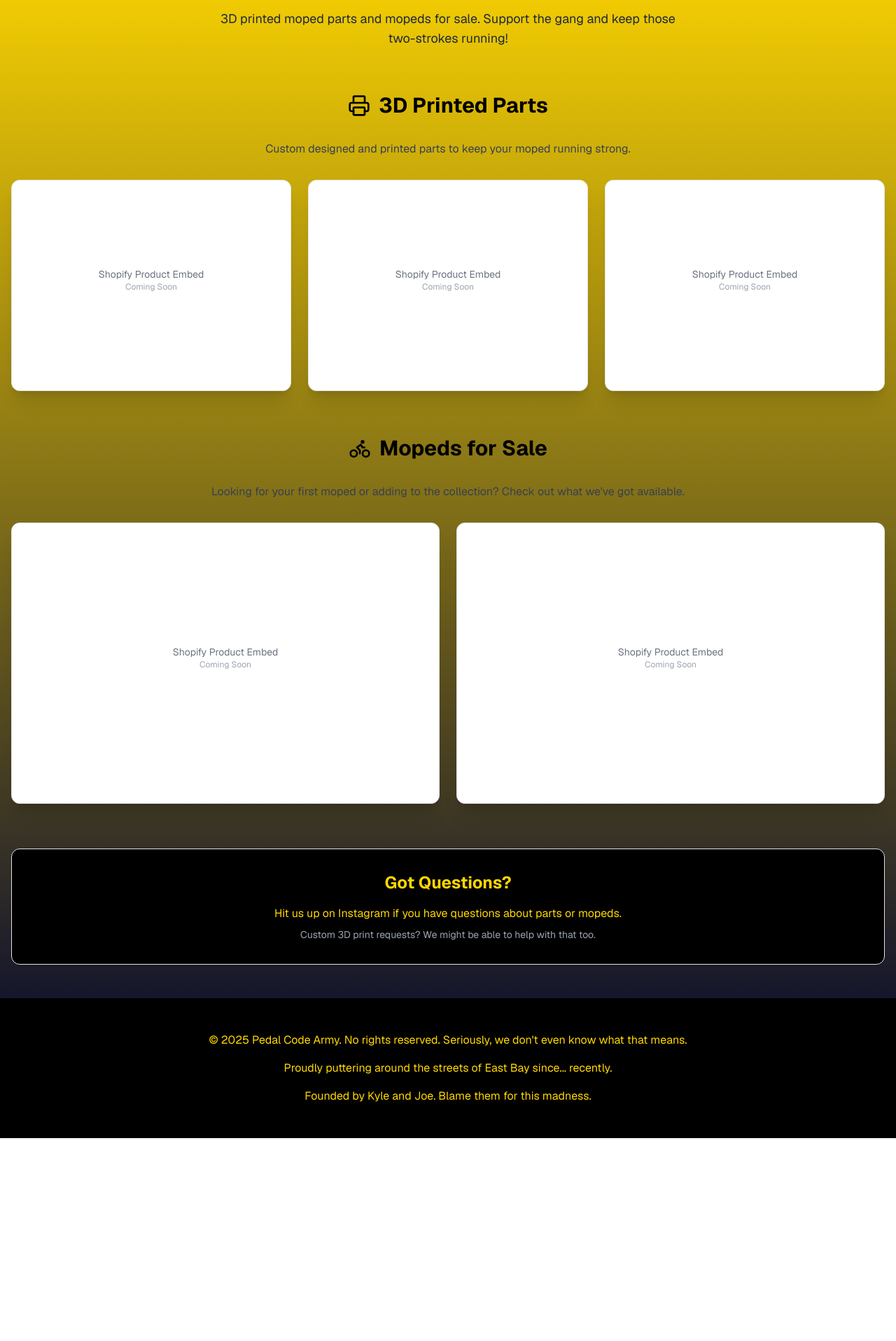
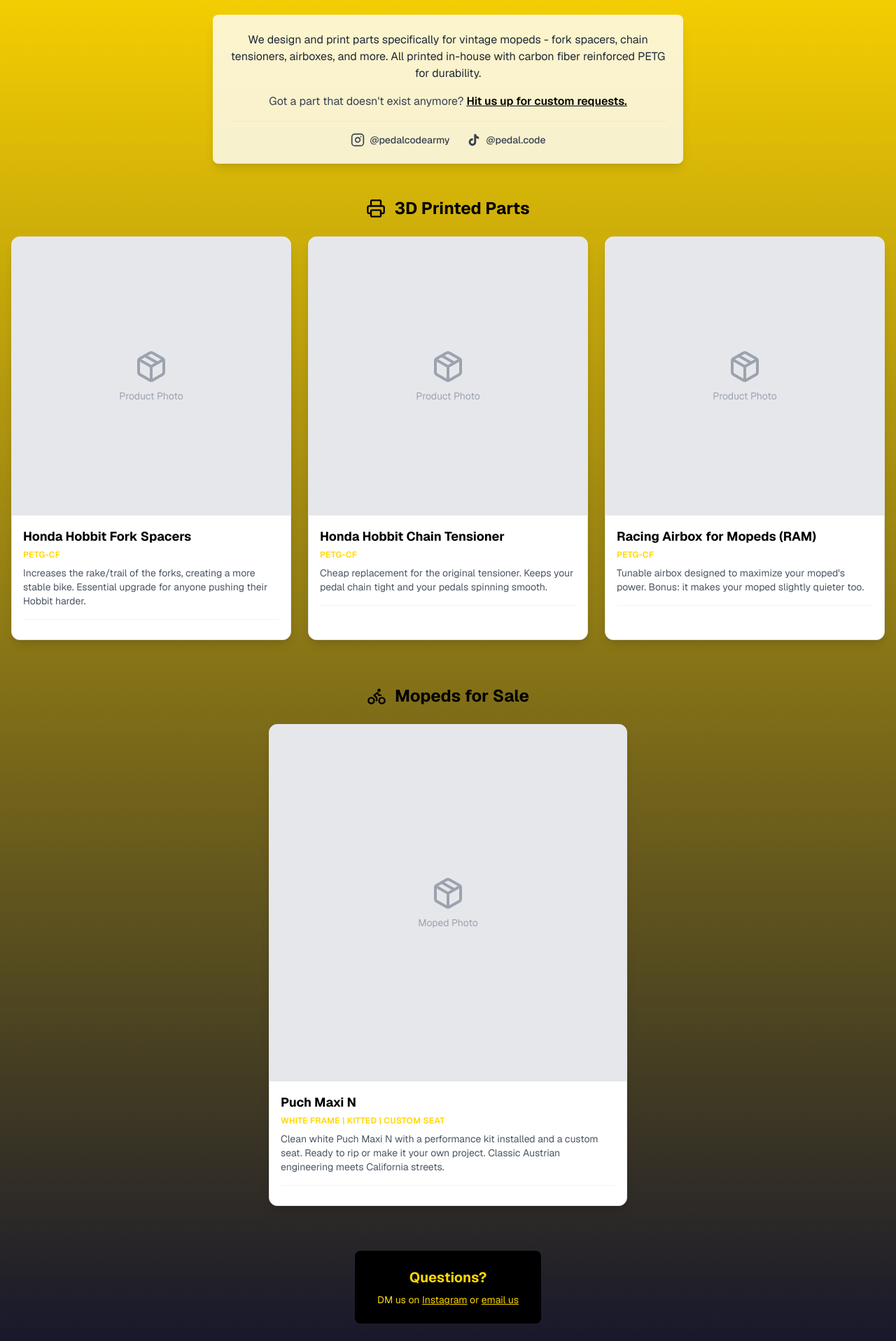
Before and after one commit to hone1er/pedalcodearmy, a Next.js app: page /shop in a window 1280 px wide. Shown: the part 163-2080 px from the top of the page at 70% size. Before the commit the page ends 1790 px from the top, so only its background shows below. Built offline with nearby package versions, Linux system fonts and the light colour scheme.

Commit message:
change material for airbox

```diff
--- a/src/components/shop.tsx
+++ b/src/components/shop.tsx
@@ -1,123 +1,203 @@
 "use client";
 
 import { Card, CardContent } from "@/components/ui/card";
-import { Printer, BikeIcon as Motorcycle } from "lucide-react";
+import {
+  Printer,
+  BikeIcon as Motorcycle,
+  Instagram,
+  Package,
+} from "lucide-react";
+import Link from "next/link";
+
+function TikTokIcon({ className }: { className?: string }) {
+  return (
+    <svg
+      className={className}
+      viewBox="0 0 24 24"
+      fill="currentColor"
+      xmlns="http://www.w3.org/2000/svg"
+    >
+      <path d="M19.59 6.69a4.83 4.83 0 0 1-3.77-4.25V2h-3.45v13.67a2.89 2.89 0 0 1-5.2 1.74 2.89 2.89 0 0 1 2.31-4.64 2.93 2.93 0 0 1 .88.13V9.4a6.84 6.84 0 0 0-1-.05A6.33 6.33 0 0 0 5 20.1a6.34 6.34 0 0 0 10.86-4.43v-7a8.16 8.16 0 0 0 4.77 1.52v-3.4a4.85 4.85 0 0 1-1-.1z" />
+    </svg>
+  );
+}
+
+function PlaceholderImage({ label }: { label: string }) {
+  return (
+    <div className="flex aspect-square w-full items-center justify-center bg-gray-200">
+      <div className="text-center text-gray-400">
+        <Package className="mx-auto mb-2 h-12 w-12" />
+        <p className="text-sm">{label}</p>
+      </div>
+    </div>
+  );
+}
+
+const PRINTED_PARTS = [
+  {
+    name: "Honda Hobbit Fork Spacers",
+    material: "PETG-CF",
+    description:
+      "Increases the rake/trail of the forks, creating a more stable bike. Essential upgrade for anyone pushing their Hobbit harder.",
+  },
+  {
+    name: "Honda Hobbit Chain Tensioner",
+    material: "PETG-CF",
+    description:
+      "Cheap replacement for the original tensioner. Keeps your pedal chain tight and your pedals spinning smooth.",
+  },
+  {
+    name: "Racing Airbox for Mopeds (RAM)",
+    material: "PETG-CF",
+    description:
+      "Tunable airbox designed to maximize your moped's power. Bonus: it makes your moped slightly quieter too.",
+  },
+];
+
+const MOPEDS_FOR_SALE = [
+  {
+    name: "Puch Maxi N",
+    specs: "White Frame | Kitted | Custom Seat",
+    description:
+      "Clean white Puch Maxi N with a performance kit installed and a custom seat. Ready to rip or make it your own project. Classic Austrian engineering meets California streets.",
+  },
+];
 
 export default function Shop() {
   return (
     <div className="container mx-auto px-4 py-12">
       {/* Hero Section */}
-      <div className="mb-16 text-center">
-        <h1 className="mb-4 text-4xl font-bold text-black md:text-5xl">
-          Pedal Code Army Shop
+      <div className="mb-12 text-center">
+        <h1 className="mb-6 text-4xl font-bold text-black md:text-5xl">
+          Pedal Code Shop
         </h1>
-        <p className="mx-auto max-w-2xl text-lg text-gray-800">
-          3D printed moped parts and mopeds for sale. Support the gang and keep
-          those two-strokes running!
+        <div className="mx-auto max-w-2xl rounded-lg bg-white/80 p-6 shadow-lg">
+          <p className="mb-4 text-gray-800">
+            We design and print parts specifically for vintage mopeds - fork
+            spacers, chain tensioners, airboxes, and more. All printed in-house
+            with carbon fiber reinforced PETG for durability.
           </p>
+          <p className="mb-4 text-gray-700">
+            Got a part that doesn&apos;t exist anymore?{" "}
+            <Link
+              href="mailto:pedalcodearmy@gmail.com?subject=Custom%203D%20Print%20Request"
+              className="font-semibold text-black underline hover:text-gray-600"
+            >
+              Hit us up for custom requests.
+            </Link>
+          </p>
+          <div className="flex items-center justify-center gap-6 border-t border-gray-200 pt-4">
+            <Link
+              href="https://instagram.com/pedalcodearmy"
+              target="_blank"
+              rel="noopener noreferrer"
+              className="flex items-center gap-2 text-gray-700 transition-colors hover:text-black"
+            >
+              <Instagram className="h-5 w-5" />
+              <span className="text-sm font-medium">@pedalcodearmy</span>
+            </Link>
+            <Link
+              href="https://tiktok.com/@pedal.code"
+              target="_blank"
+              rel="noopener noreferrer"
+              className="flex items-center gap-2 text-gray-700 transition-colors hover:text-black"
+            >
+              <TikTokIcon className="h-5 w-5" />
+              <span className="text-sm font-medium">@pedal.code</span>
+            </Link>
+          </div>
+        </div>
       </div>
 
       {/* 3D Printed Parts Section */}
       <section className="mb-16">
-        <div className="mb-8 flex items-center justify-center gap-3">
-          <Printer className="h-8 w-8 text-black" />
-          <h2 className="text-3xl font-bold text-black">3D Printed Parts</h2>
+        <div className="mb-6 flex items-center justify-center gap-3">
+          <Printer className="h-7 w-7 text-black" />
+          <h2 className="text-2xl font-bold text-black">3D Printed Parts</h2>
         </div>
-        <p className="mb-8 text-center text-gray-700">
-          Custom designed and printed parts to keep your moped running strong.
-        </p>
 
         <div className="grid gap-6 md:grid-cols-2 lg:grid-cols-3">
-          {/* Shopify Buy Button Placeholder 1 */}
-          <Card className="bg-white shadow-xl">
-            <CardContent className="flex min-h-[300px] flex-col items-center justify-center p-6">
-              <div className="mb-4 text-center text-gray-500">
-                {/* SHOPIFY BUY BUTTON EMBED #1 */}
-                {/* Paste your Shopify Buy Button embed code here */}
-                <p className="text-sm">Shopify Product Embed</p>
-                <p className="text-xs text-gray-400">Coming Soon</p>
+          {PRINTED_PARTS.map((part) => (
+            <Card
+              key={part.name}
+              className="overflow-hidden bg-white shadow-lg transition-shadow hover:shadow-xl"
+            >
+              <PlaceholderImage label="Product Photo" />
+              <CardContent className="p-4">
+                <h3 className="mb-1 text-lg font-bold text-black">
+                  {part.name}
+                </h3>
+                <p className="mb-2 text-xs font-semibold uppercase tracking-wide text-[#FFD700]">
+                  {part.material}
+                </p>
+                <p className="mb-4 text-sm text-gray-600">{part.description}</p>
+                <div className="border-t border-gray-100 pt-3 text-center text-xs text-gray-400">
+                  {/* SHOPIFY BUY BUTTON */}
+                  {/* Paste embed code here */}
                 </div>
               </CardContent>
             </Card>
-
-          {/* Shopify Buy Button Placeholder 2 */}
-          <Card className="bg-white shadow-xl">
-            <CardContent className="flex min-h-[300px] flex-col items-center justify-center p-6">
-              <div className="mb-4 text-center text-gray-500">
-                {/* SHOPIFY BUY BUTTON EMBED #2 */}
-                {/* Paste your Shopify Buy Button embed code here */}
-                <p className="text-sm">Shopify Product Embed</p>
-                <p className="text-xs text-gray-400">Coming Soon</p>
-              </div>
-            </CardContent>
-          </Card>
-
-          {/* Shopify Buy Button Placeholder 3 */}
-          <Card className="bg-white shadow-xl">
-            <CardContent className="flex min-h-[300px] flex-col items-center justify-center p-6">
-              <div className="mb-4 text-center text-gray-500">
-                {/* SHOPIFY BUY BUTTON EMBED #3 */}
-                {/* Paste your Shopify Buy Button embed code here */}
-                <p className="text-sm">Shopify Product Embed</p>
-                <p className="text-xs text-gray-400">Coming Soon</p>
-              </div>
-            </CardContent>
-          </Card>
+          ))}
         </div>
       </section>
 
       {/* Mopeds for Sale Section */}
-      <section>
-        <div className="mb-8 flex items-center justify-center gap-3">
-          <Motorcycle className="h-8 w-8 text-black" />
-          <h2 className="text-3xl font-bold text-black">Mopeds for Sale</h2>
+      <section className="mb-16">
+        <div className="mb-6 flex items-center justify-center gap-3">
+          <Motorcycle className="h-7 w-7 text-black" />
+          <h2 className="text-2xl font-bold text-black">Mopeds for Sale</h2>
         </div>
-        <p className="mb-8 text-center text-gray-700">
-          Looking for your first moped or adding to the collection? Check out
-          what we&apos;ve got available.
+
+        <div className="mx-auto max-w-lg">
+          {MOPEDS_FOR_SALE.map((moped) => (
+            <Card
+              key={moped.name}
+              className="overflow-hidden bg-white shadow-lg transition-shadow hover:shadow-xl"
+            >
+              <PlaceholderImage label="Moped Photo" />
+              <CardContent className="p-4">
+                <h3 className="mb-1 text-lg font-bold text-black">
+                  {moped.name}
+                </h3>
+                <p className="mb-2 text-xs font-semibold uppercase tracking-wide text-[#FFD700]">
+                  {moped.specs}
                 </p>
-
-        <div className="grid gap-6 md:grid-cols-2">
-          {/* Shopify Buy Button Placeholder - Moped 1 */}
-          <Card className="bg-white shadow-xl">
-            <CardContent className="flex min-h-[400px] flex-col items-center justify-center p-6">
-              <div className="mb-4 text-center text-gray-500">
-                {/* SHOPIFY BUY BUTTON EMBED - MOPED #1 */}
-                {/* Paste your Shopify Buy Button embed code here */}
-                <p className="text-sm">Shopify Product Embed</p>
-                <p className="text-xs text-gray-400">Coming Soon</p>
+                <p className="mb-4 text-sm text-gray-600">
+                  {moped.description}
+                </p>
+                <div className="border-t border-gray-100 pt-3 text-center text-xs text-gray-400">
+                  {/* SHOPIFY BUY BUTTON */}
+                  {/* Paste embed code here */}
                 </div>
               </CardContent>
             </Card>
-
-          {/* Shopify Buy Button Placeholder - Moped 2 */}
-          <Card className="bg-white shadow-xl">
-            <CardContent className="flex min-h-[400px] flex-col items-center justify-center p-6">
-              <div className="mb-4 text-center text-gray-500">
-                {/* SHOPIFY BUY BUTTON EMBED - MOPED #2 */}
-                {/* Paste your Shopify Buy Button embed code here */}
-                <p className="text-sm">Shopify Product Embed</p>
-                <p className="text-xs text-gray-400">Coming Soon</p>
-              </div>
-            </CardContent>
-          </Card>
+          ))}
         </div>
       </section>
 
-      {/* Contact Section */}
-      <section className="mt-16 text-center">
-        <Card className="bg-black text-[#FFD700]">
-          <CardContent className="p-8">
-            <h3 className="mb-4 text-2xl font-bold">Got Questions?</h3>
-            <p className="mb-2">
-              Hit us up on Instagram if you have questions about parts or
-              mopeds.
+      {/* Contact CTA */}
+      <section className="text-center">
+        <div className="inline-block rounded-lg bg-black px-8 py-6 text-[#FFD700]">
+          <h3 className="mb-2 text-xl font-bold">Questions?</h3>
+          <p className="text-sm">
+            DM us on{" "}
+            <Link
+              href="https://instagram.com/pedalcodearmy"
+              target="_blank"
+              rel="noopener noreferrer"
+              className="underline hover:text-white"
+            >
+              Instagram
+            </Link>{" "}
+            or{" "}
+            <Link
+              href="mailto:pedalcodearmy@gmail.com"
+              className="underline hover:text-white"
+            >
+              email us
+            </Link>
           </p>
-            <p className="text-sm text-gray-400">
-              Custom 3D print requests? We might be able to help with that too.
-            </p>
-          </CardContent>
-        </Card>
+        </div>
       </section>
     </div>
   );
```
Lines whose indentation alone changed are shown as unchanged.
